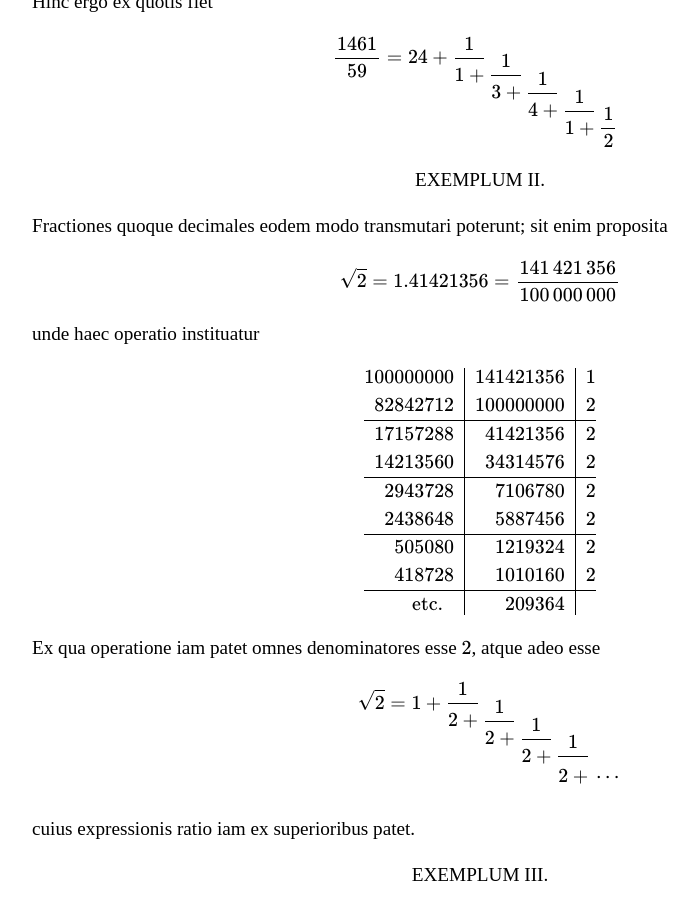
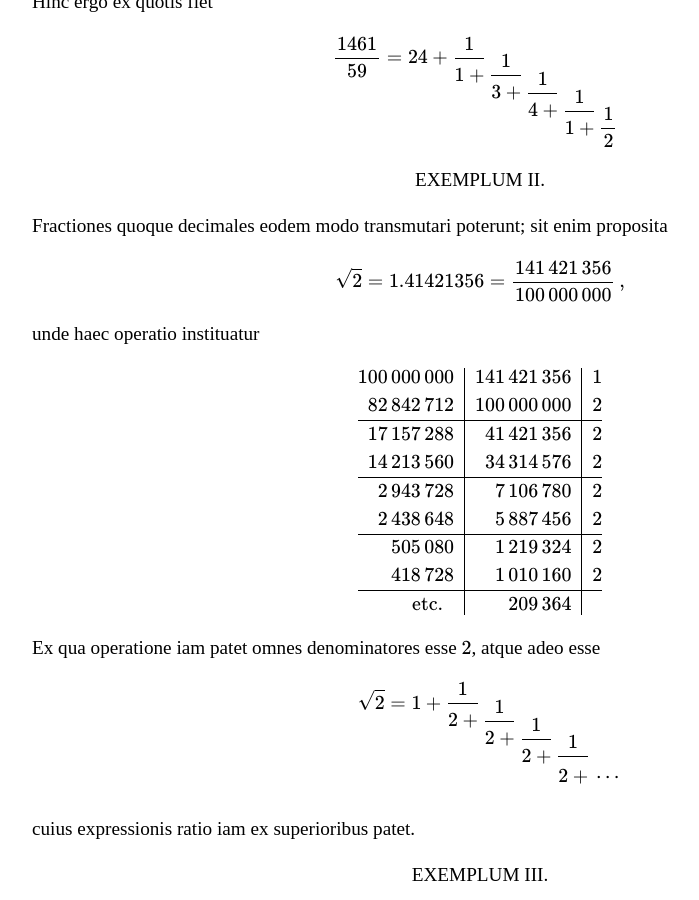
Before and after one commit to ttdoucet/ttdoucet.github.io, a Jekyll site: the page built from euler/e101.html, in a window 1280 px wide and 900 px high, scrolled down 23388 px. Shown: the whole window, without its empty margins (160-859 px from the left). Built offline with Jekyll 4.4.1, drawn with Linux system fonts in a browser that asks for light colours; formulas are drawn with MathJax 3.

Commit message:
Formatted numbers in table better.

```diff
--- a/euler/e101.html
+++ b/euler/e101.html
@@ -1250,25 +1250,25 @@ Fractiones quoque decimales eodem modo transmutari poterunt;
 sit enim proposita
 
 \begin{equation}
-\sqrt 2 = 1.41421356 = {141\,421\,356\over 100\,000\,000}
+\sqrt 2 = 1.41421356 = {141\,421\,356\over 100\,000\,000}\,,
 \end{equation}
 
 unde haec operatio instituatur
 
 \begin{array}{r|r|r}
-100000000 & 141421356 & 1 \cr
-82842712  & 100000000 & 2 \cr
+100\,000\,000 & 141\,421\,356 & 1 \cr
+82\,842\,712  & 100\,000\,000 & 2 \cr
 \hline
-17157288  & 41421356  & 2 \cr
-14213560  & 34314576  & 2 \cr
+17\,157\,288  & 41\,421\,356  & 2 \cr
+14\,213\,560  & 34\,314\,576  & 2 \cr
 \hline
-2943728   & 7106780   & 2 \cr
-2438648   & 5887456   & 2 \cr
+2\,943\,728   & 7\,106\,780   & 2 \cr
+2\,438\,648   & 5\,887\,456   & 2 \cr
 \hline
-505080    & 1219324   & 2 \cr
-418728    & 1010160   & 2\cr
+505\,080    & 1\,219\,324   & 2 \cr
+418\,728    & 1\,010\,160   & 2\cr
 \hline
-\hbox{etc.}\;\; & 209364
+\hbox{etc.}\;\; & 209\,364
 \end{array}
 
 Ex qua operatione iam patet omnes denominatores esse \(2\), atque
```
